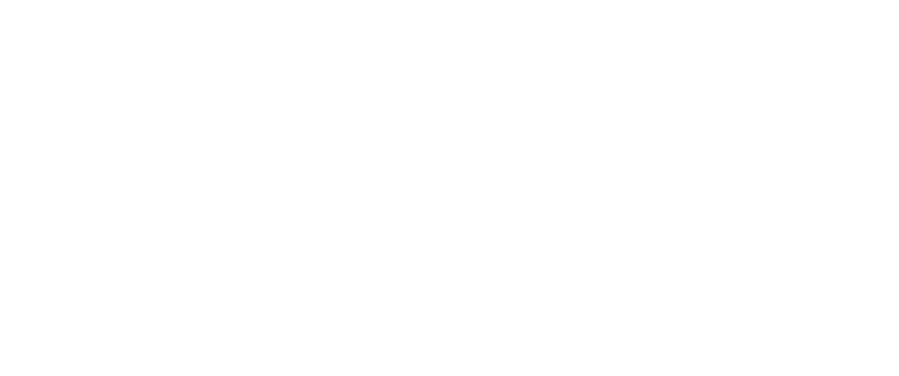
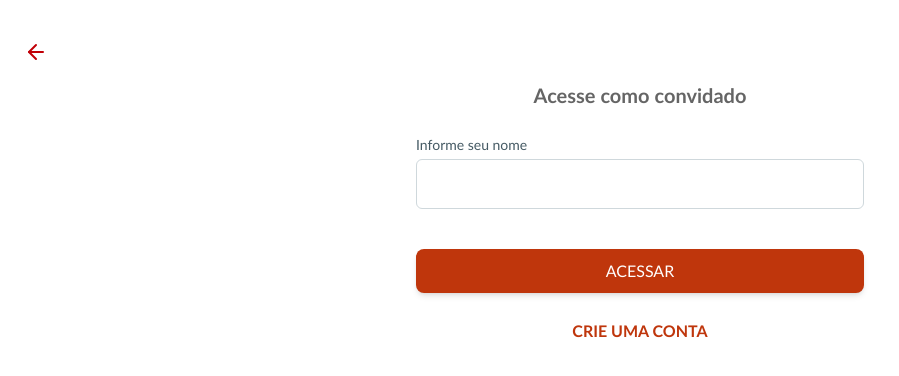
Before and after one commit to osCappuccinos/lista-facil, a React (Vite) app: page /anonymous in a window 1280 px wide. Before the commit this address had no page. Shown: the top 376 px of the page, without its empty margins (0-899 px from the left). Built offline with nearby package versions, Linux system fonts and the light colour scheme; no server answers.

Commit message:
feat: handle guest user

```diff
--- a/src/App.jsx
+++ b/src/App.jsx
@@ -6,9 +6,23 @@
 import RegisterPage from "./ui/pages/RegisterPage";
 import WelcomePage from "./ui/pages/WelcomePage";
 import ProfilePage from './ui/pages/ProfilePage';
-import { useEffect } from 'react';
+import GuestPage from './ui/pages/GuestPage';
+import { useEffect, useState } from 'react';
+import { getAuth, onAuthStateChanged } from "firebase/auth";
+import PublicRoute from './utils/route/PublicRoute';
 
 function App() {
+  const auth = getAuth();
+  const [user, setUser] = useState(null);
+
+  useEffect(() => {
+    const unsubscribe = onAuthStateChanged(auth, (currentUser) => {
+      setUser(currentUser);
+    });
+
+    return () => unsubscribe();
+  }, []);
+
   useEffect(() => {
     if ('serviceWorker' in navigator) {
       navigator.serviceWorker.register('/service-worker.js')
@@ -24,10 +38,14 @@
   return (
     <Router>
       <Routes>
-        <Route path="/" element={<WelcomePage />} />
+        <Route element={<PublicRoute />}>
+          <Route path="/" element={<WelcomePage />} />
+          <Route path="/register" element={<RegisterPage />} />
+          <Route path="/anonymous" element={<GuestPage />} />
+          <Route path="/login" element={<LoginPage />} />
+        </Route>
+
         <Route path="/home" element={<HomePage />} />
-        <Route path="/register" element={<RegisterPage />} />
-        <Route path="/login" element={<LoginPage />} />
         <Route path="/list/:id" element={<NewListPage />} />
         <Route path="/new-list" element={<NewListPage />} />
         <Route path='/profile' element={<ProfilePage />} />
--- /dev/null
+++ b/src/ui/pages/GuestPage.jsx
@@ -0,0 +1,81 @@
+import { useState } from "react";
+import { useNavigate } from 'react-router-dom';
+import { ArrowLeft } from "lucide-react";
+import { getAuth, signInAnonymously } from "firebase/auth";
+import { db } from "../../../firebase";
+import { setDoc, doc } from "firebase/firestore";
+
+const GuestPage = () => {
+    const auth = getAuth();
+    const navigate = useNavigate();
+    const [name, setName] = useState("");
+
+    const handleSignInAnonymously = async () => {
+        try {
+            return await signInAnonymously(auth);
+        } catch (error) {
+            alert("Erro ao entrar como convidado: " + error.message);
+            throw error;
+        }
+    };
+
+    const handleGuestLogin = async (e) => {
+        e.preventDefault();
+
+        try {
+            const userCredential = await handleSignInAnonymously();
+            const user = userCredential.user;
+
+            await setDoc(doc(db, 'users', user.uid), {
+                nome: name,
+                createdAt: new Date().toISOString()
+            });
+
+            setName('');
+            navigate("/home");
+        } catch (err) {
+            console.error("Erro no login anônimo:", err);
+            alert("Erro ao cadastrar o usuário: " + err.message);
+        }
+    };
+
+
+    return (
+        <div className="min-h-screen min-w-screen bg-white px-6" style={{ fontFamily: 'Calibri' }}>
+            <header className="fixed top-5 left-0 right-0 bg-white px-6 py-2 flex justify-between items-center">
+                <div className="absolute top-5 left-6 cursor-pointer" onClick={() => navigate(-1)}>
+                    <ArrowLeft size={24} className="text-red-700" />
+                </div>
+            </header>
+
+            <div className='pt-20 flex flex-col items-center'>
+                <h1 className="text-[20px] font-semibold text-[#656565] mb-6">Acesse como convidado</h1>
+
+                <form onSubmit={(e) => handleGuestLogin(e)} className="w-full max-w-md space-y-4">
+                    <label className="block text-[#455A64] text-[14px] text-left font-medium mb-1">Informe seu nome</label>
+                    <input
+                        type="text"
+                        value={name}
+                        onChange={(e) => setName(e.target.value)}
+                        className="w-full border border-[#CFD8DC]  rounded-md p-3 mb-6 focus:outline-none focus:ring-2 focus:ring-[#BF360C] text-black"
+                        required
+                    />
+
+                    <button
+                        type="submit"
+                        className="w-full !bg-[#BF360C] text-white mt-4 h-11 rounded-lg shadow-md text-[16px]"
+                    >
+                        ACESSAR
+                    </button>
+                </form>
+                <button className="w-full text-[#BF360C] mt-4 h-11 rounded-lg text-[16px] font-bold"
+                    onClick={() => navigate("/register")}
+                >
+                    CRIE UMA CONTA
+                </button>
+            </div>
+        </div>
+    );
+};
+
+export default GuestPage;
--- a/src/ui/pages/HomePage.jsx
+++ b/src/ui/pages/HomePage.jsx
@@ -73,7 +73,7 @@
     <div className="min-h-screen min-w-screen bg-white px-6" style={{ fontFamily: 'Calibri' }}>
       <header className="fixed top-5 left-0 right-0 bg-white px-6 py-2 flex justify-between items-center">
         <div className="flex-1">
-          <h1 className="text-[24px] font-semibold text-[#656565]">
+          <h1 className="text-[24px] font-semibold text-[#4CAF50]">
             Olá, {userName}
           </h1>
         </div>
--- a/src/ui/pages/WelcomePage.jsx
+++ b/src/ui/pages/WelcomePage.jsx
@@ -1,18 +1,7 @@
 import { Link, useNavigate } from "react-router-dom";
-import { getAuth, signInAnonymously } from "firebase/auth";
 
 const WelcomePage = () => {
     const navigate = useNavigate();
-    const auth = getAuth();
-
-    const handleGuestLogin = async () => {
-        try {
-            await signInAnonymously(auth);
-            navigate("/home");
-        } catch (error) {
-            alert("Erro ao entrar como convidado: " + error.message);
-        }
-    };
 
     return (
         <div className="flex flex-col items-center justify-center min-h-screen min-w-screen bg-white">
@@ -27,7 +16,7 @@
         </button>
         <button
             className="btn-guest"
-            onClick={handleGuestLogin}
+            onClick={() => navigate("/anonymous")}
         >
             ENTRAR COMO CONVIDADO
         </button>
--- /dev/null
+++ b/src/utils/route/PublicRoute.jsx
@@ -0,0 +1,11 @@
+import { Navigate, Outlet } from "react-router-dom";
+import { getAuth } from "firebase/auth";
+
+const PublicRoute = () => {
+    const auth = getAuth();
+    const user = auth.currentUser;
+
+    return user ? <Navigate to="/home" replace /> : <Outlet />;
+};
+
+export default PublicRoute;
```
